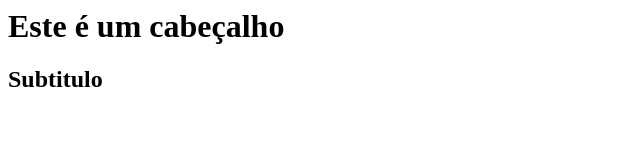
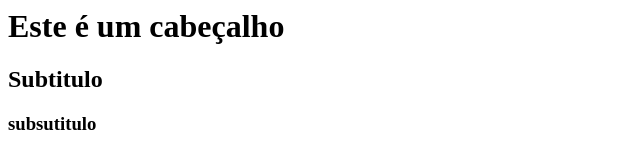
Before and after one commit to alceuscardoso1/treinamento, a plain HTML site: page index.html in a window 1280 px wide. Shown: the whole page, without its empty margins (0-640 px from the left). Drawn offline with Linux system fonts and the light colour scheme.

Commit message:
feat: adicionado subsubtitulo

```diff
--- a/index.html
+++ b/index.html
@@ -5,5 +5,6 @@
     <body>
         <h1>Este é um cabeçalho</h1>
         <h2>Subtitulo</h2>
+        <h3>subsutitulo</h3>
     </body>
 </html>
```
